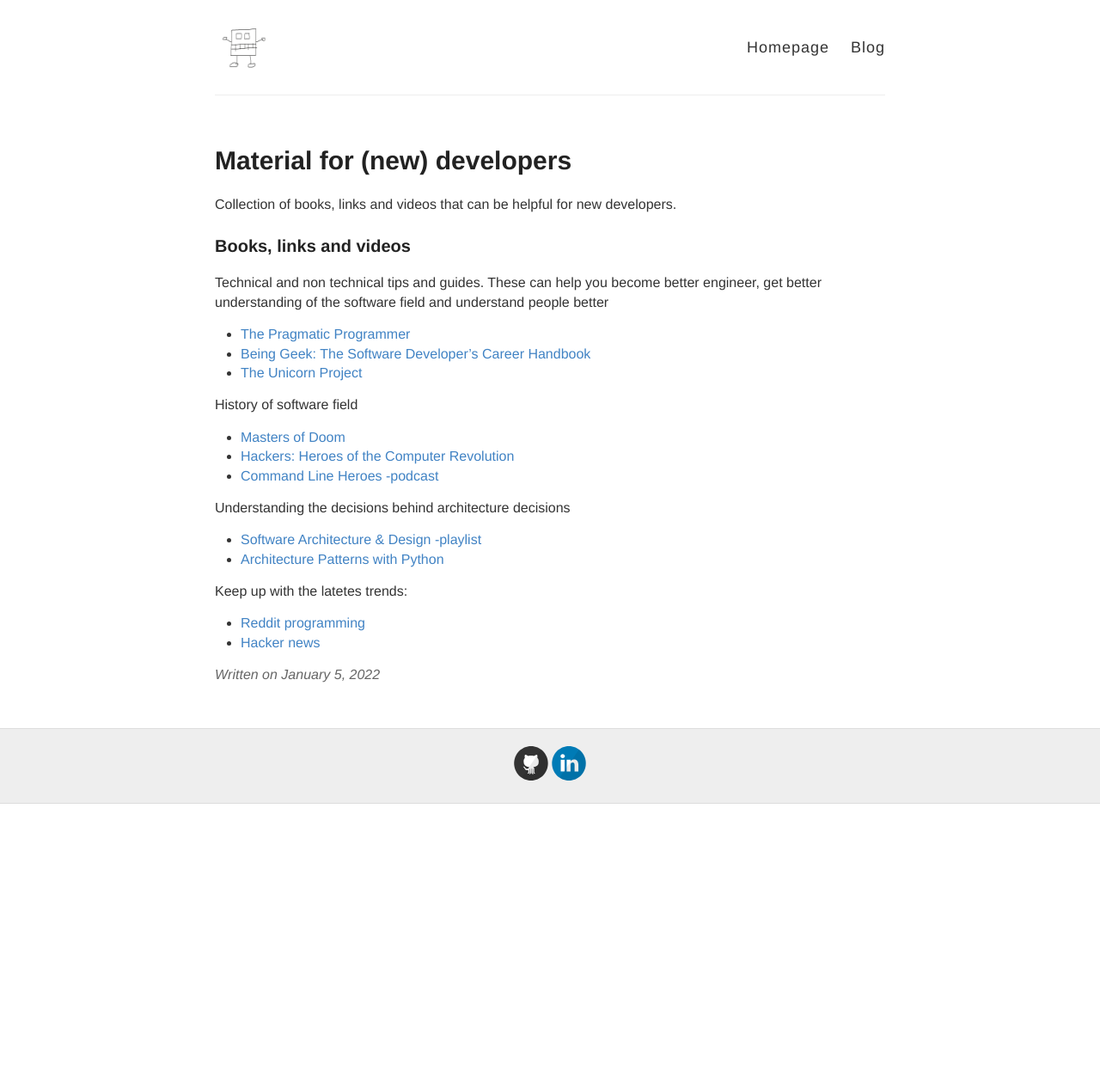
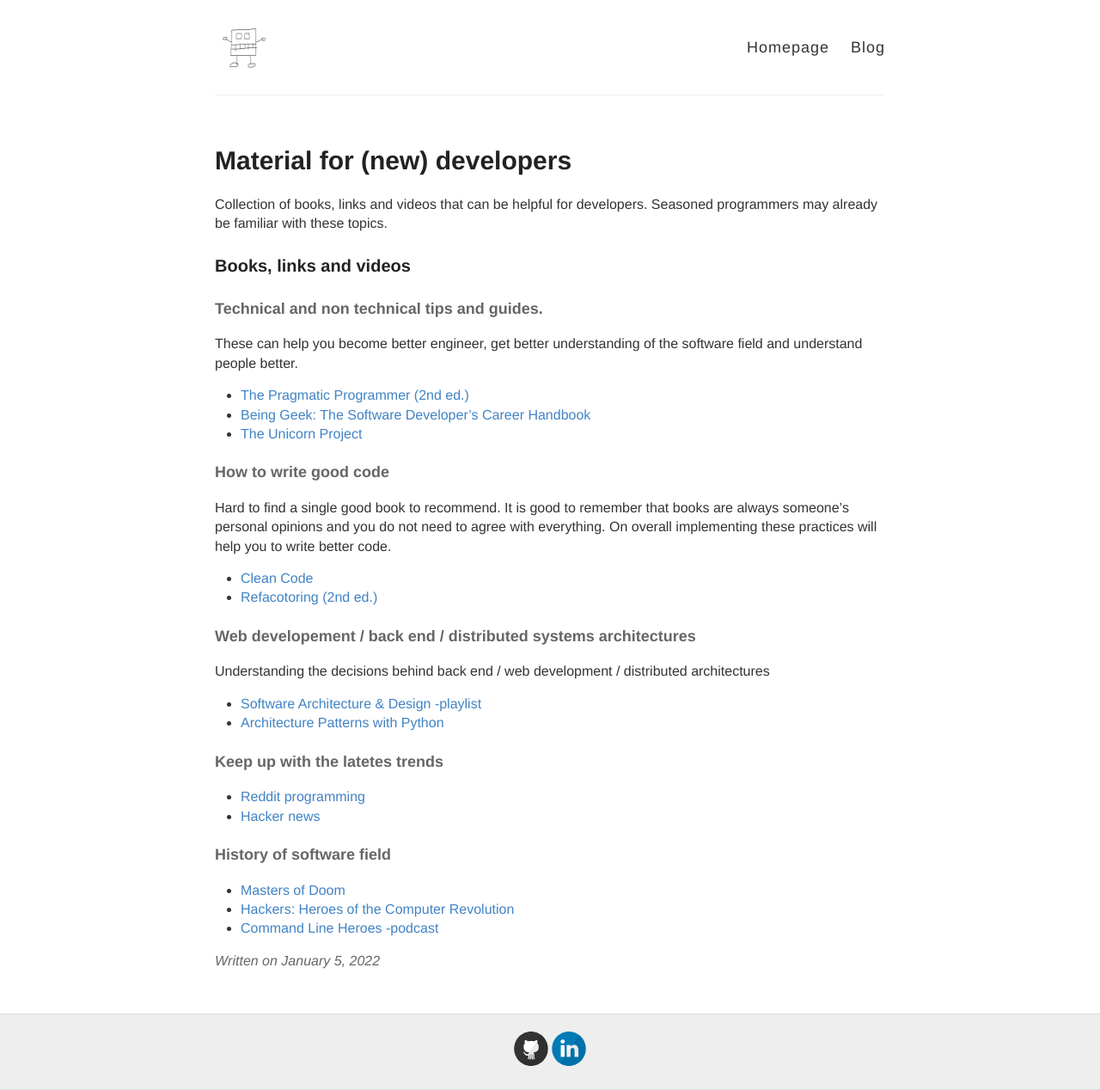
Before and after one commit to ttu/ttu.github.io, a Jekyll site: the page built from _posts/2022-1-5-material-for-new-developers.md, in a window 1280 px wide. Shown: the whole page at 86% size. Built offline with Jekyll 4.4.1, drawn with Linux system fonts in a browser that asks for light colours; comment, search, counter and statistics services are not loaded; before the commit the page ends 935 px from its top, so only the background shows below that.

Commit message:
Update developer links post

```diff
--- a/_posts/2022-1-5-material-for-new-developers.md
+++ b/_posts/2022-1-5-material-for-new-developers.md
@@ -1,27 +1,39 @@
 ---
 layout: post
 title: Material for (new) developers
-excerpt: Collection of books, links and videos that can be helpful for new developers.
+excerpt: Collection of books, links and videos that can be helpful for (new) developers. Seasoned programmers may already be familiar with these topics.
 ---
 
-Collection of books, links and videos that can be helpful for new developers.
+Collection of books, links and videos that can be helpful for developers. Seasoned programmers may already be familiar with these topics.
 
 ### Books, links and videos
 
-Technical and non technical tips and guides. These can help you become better engineer, get better understanding of the software field and understand people better
-* [The Pragmatic Programmer](https://www.goodreads.com/book/show/4099.The_Pragmatic_Programmer)
+#### Technical and non technical tips and guides.
+
+These can help you become better engineer, get better understanding of the software field and understand people better.
+
+* [The Pragmatic Programmer (2nd ed.)](https://www.goodreads.com/book/show/4099.The_Pragmatic_Programmer)
 * [Being Geek: The Software Developer's Career Handbook](https://www.goodreads.com/book/show/8473471-being-geek)
 * [The Unicorn Project](https://www.goodreads.com/book/show/44333183-the-unicorn-project)
 
-History of software field
+#### How to write good code
+
+Hard to find a single good book to recommend. It is good to remember that books are always someone's personal opinions and you do not need to agree with everything. On overall implementing these practices will help you to write better code.
+
+* [Clean Code](https://www.goodreads.com/book/show/3735293-clean-code)
+* [Refacotoring (2nd ed.)](https://www.goodreads.com/book/show/44936.Refactoring)
+
+#### Web developement / back end / distributed systems architectures
+
+Understanding the decisions behind back end / web development / distributed architectures
+* [Software Architecture & Design -playlist](https://www.youtube.com/playlist?list=PL4JxLacgYgqTgS8qQPC17fM-NWMTr5GW6)
+* [Architecture Patterns with Python](https://www.goodreads.com/book/show/50083115-architecture-patterns-with-python)
+
+#### Keep up with the latetes trends
+* [Reddit programming](http://www.reddit.com/r/programming)
+* [Hacker news](https://news.ycombinator.com/)
+
+#### History of software field
 * [Masters of Doom](https://www.goodreads.com/book/show/222146.Masters_of_Doom)
 * [Hackers: Heroes of the Computer Revolution](https://www.goodreads.com/book/show/56829.Hackers)
 * [Command Line Heroes -podcast](https://www.redhat.com/en/command-line-heroes)
-
-Understanding the decisions behind architecture decisions
-* [Software Architecture & Design -playlist](https://www.youtube.com/playlist?list=PL4JxLacgYgqTgS8qQPC17fM-NWMTr5GW6)
-* [Architecture Patterns with Python](https://www.goodreads.com/book/show/50083115-architecture-patterns-with-python)
-
-Keep up with the latetes trends:
-* [Reddit programming](http://www.reddit.com/r/programming)
-* [Hacker news](https://news.ycombinator.com/)
```
